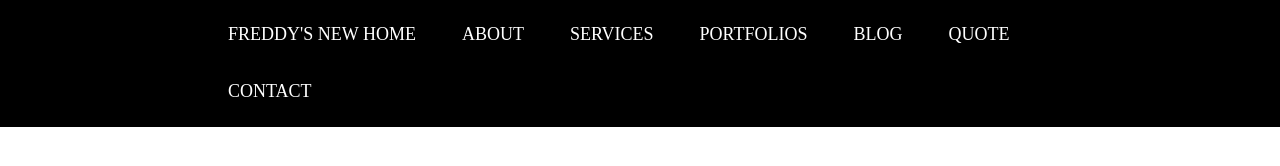
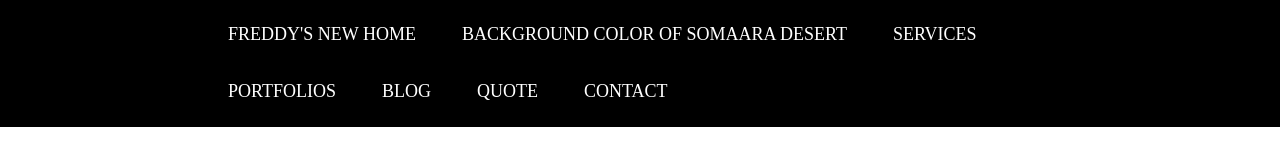
Before and after one commit to arham2002/Project, a plain HTML site: page index.html in a window 1280 px wide. Shown: the part 30-196 px from the top of the page. Drawn offline with Linux system fonts and the light colour scheme.

Commit message:
reverting back to old desert

```diff
--- a/index.html
+++ b/index.html
@@ -11,7 +11,7 @@
 			<nav>
 				<ul>
 					<li>Freddy's New Home</li>
-					<li>About</li>
+					<li>Background Color of Somaara Desert</li>
 					<li>Services</li>
 					<li>Portfolios</li>
 					<li>Blog</li>
```
